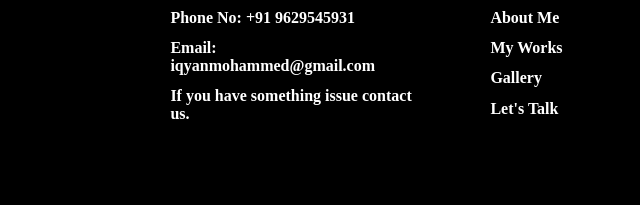
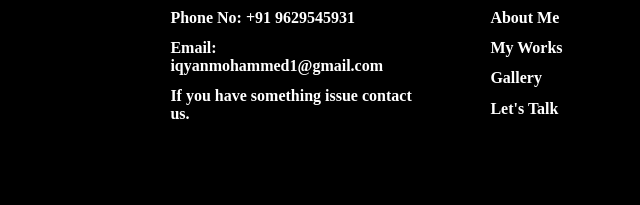
Before and after one commit to mohammed-iqyan-16052002/Calligraph, a plain HTML site: page index.html in a window 1280 px wide. Shown: the part 2922-3127 px from the top of the page, 188-828 px from the left. Drawn offline with Linux system fonts and the light colour scheme.

Commit message:
Email Modified

```diff
--- a/index.html
+++ b/index.html
@@ -136,7 +136,7 @@
                 <h1>Contact Info</h1>
                 <ul>
                     <li><a href=""> Phone No: +91 9629545931</a></li>
-                    <li><a href="">Email: iqyanmohammed@gmail.com</a></li>
+                    <li><a href="">Email: iqyanmohammed1@gmail.com</a></li>
                     <li><a href="">If you have something issue contact us.</a></li>
                     <li></li>
                 </ul>
```
